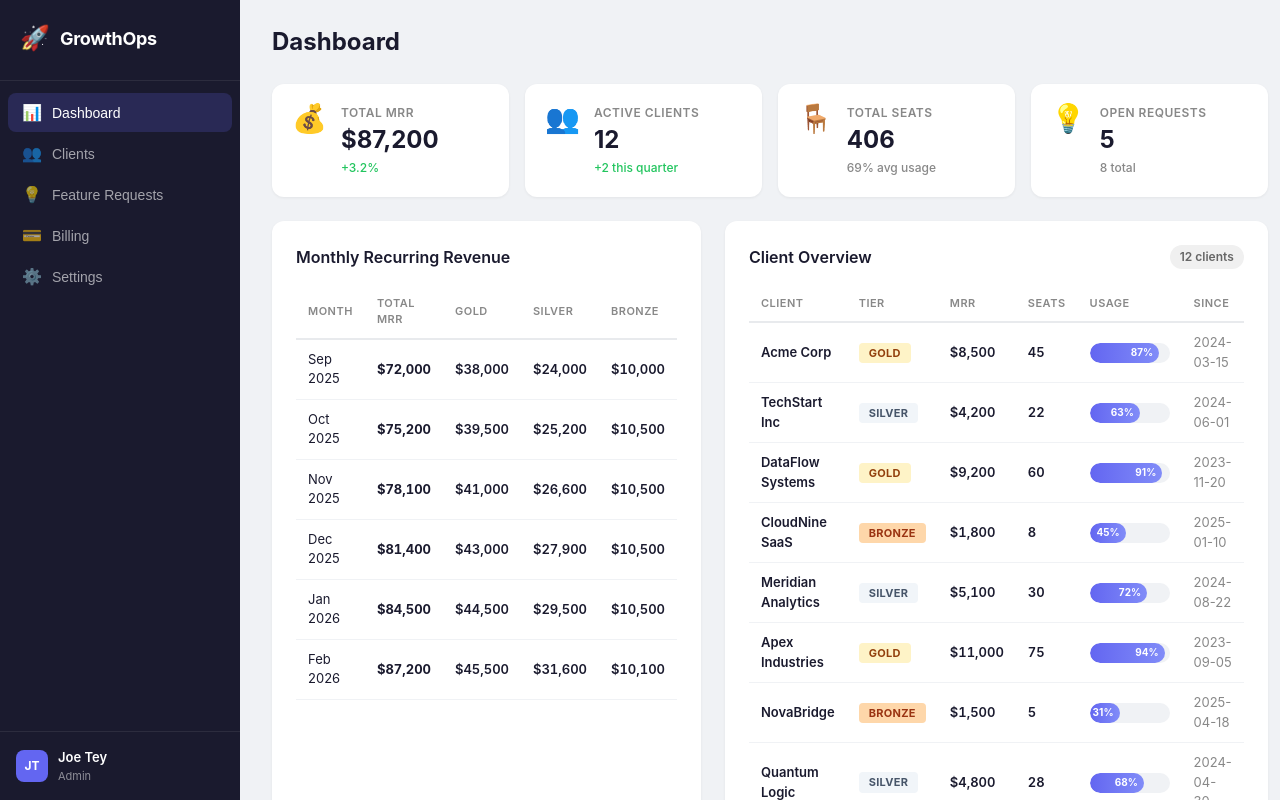
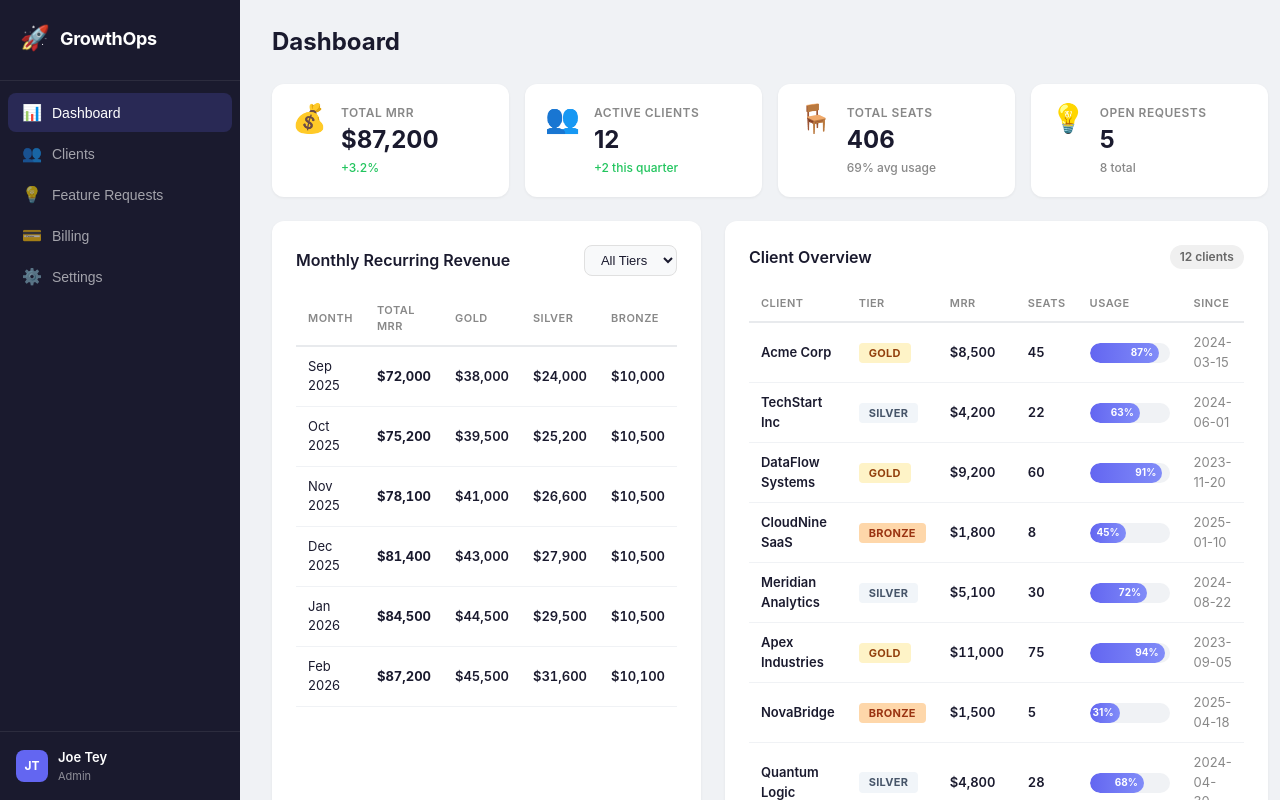
Before and after one commit to josephtey/sample-client-project, a React (Vite) app: page / in a window 1280 px wide. Shown: the top 800 px of the page. Built offline with nearby package versions, Linux system fonts and the light colour scheme.

Commit message:
Add dropdown filter to MRR table for contract tier filtering
Co-Authored-By: bot_apk <apk@cognition.ai>

```diff
--- a/src/App.css
+++ b/src/App.css
@@ -341,6 +341,29 @@ td {
 .priority-medium { background: #fef3c7; color: #d97706; }
 .priority-low { background: #f0f2f5; color: #888; }
 
+/* ===== Tier Filter Dropdown ===== */
+.tier-filter-select {
+  padding: 6px 12px;
+  border: 1px solid #e0e0e0;
+  border-radius: 8px;
+  font-size: 13px;
+  font-weight: 500;
+  color: #1a1a2e;
+  background: #f8f9fa;
+  cursor: pointer;
+  outline: none;
+  transition: border-color 0.15s ease;
+}
+
+.tier-filter-select:hover {
+  border-color: #6366f1;
+}
+
+.tier-filter-select:focus {
+  border-color: #6366f1;
+  box-shadow: 0 0 0 2px rgba(99, 102, 241, 0.15);
+}
+
 /* ===== Responsive ===== */
 @media (max-width: 1200px) {
   .grid-2col { grid-template-columns: 1fr; }
--- a/src/components/MRRTable.jsx
+++ b/src/components/MRRTable.jsx
@@ -1,20 +1,37 @@
-import React from 'react'
-import { MONTHLY_MRR, formatCurrency } from '../data/mockData'
+import React, { useState } from 'react'
+import { MONTHLY_MRR, CONTRACT_TIERS, formatCurrency } from '../data/mockData'
 
 export default function MRRTable() {
+  const [tierFilter, setTierFilter] = useState('All')
+
+  const tiers = ['gold', 'silver', 'bronze']
+  const visibleTiers = tierFilter === 'All'
+    ? tiers
+    : [tierFilter.toLowerCase()]
+
   return (
     <div className="card">
       <div className="card-header">
         <h2>Monthly Recurring Revenue</h2>
+        <select
+          className="tier-filter-select"
+          value={tierFilter}
+          onChange={e => setTierFilter(e.target.value)}
+        >
+          <option value="All">All Tiers</option>
+          {CONTRACT_TIERS.map(tier => (
+            <option key={tier} value={tier}>{tier}</option>
+          ))}
+        </select>
       </div>
       <table>
         <thead>
           <tr>
             <th>Month</th>
             <th>Total MRR</th>
-            <th>Gold</th>
-            <th>Silver</th>
-            <th>Bronze</th>
+            {visibleTiers.map(t => (
+              <th key={t}>{t.charAt(0).toUpperCase() + t.slice(1)}</th>
+            ))}
           </tr>
         </thead>
         <tbody>
@@ -22,9 +39,9 @@ export default function MRRTable() {
             <tr key={row.month}>
               <td>{row.month}</td>
               <td className="val total">{formatCurrency(row.total)}</td>
-              <td className="val">{formatCurrency(row.gold)}</td>
-              <td className="val">{formatCurrency(row.silver)}</td>
-              <td className="val">{formatCurrency(row.bronze)}</td>
+              {visibleTiers.map(t => (
+                <td key={t} className="val">{formatCurrency(row[t])}</td>
+              ))}
             </tr>
           ))}
         </tbody>
```
